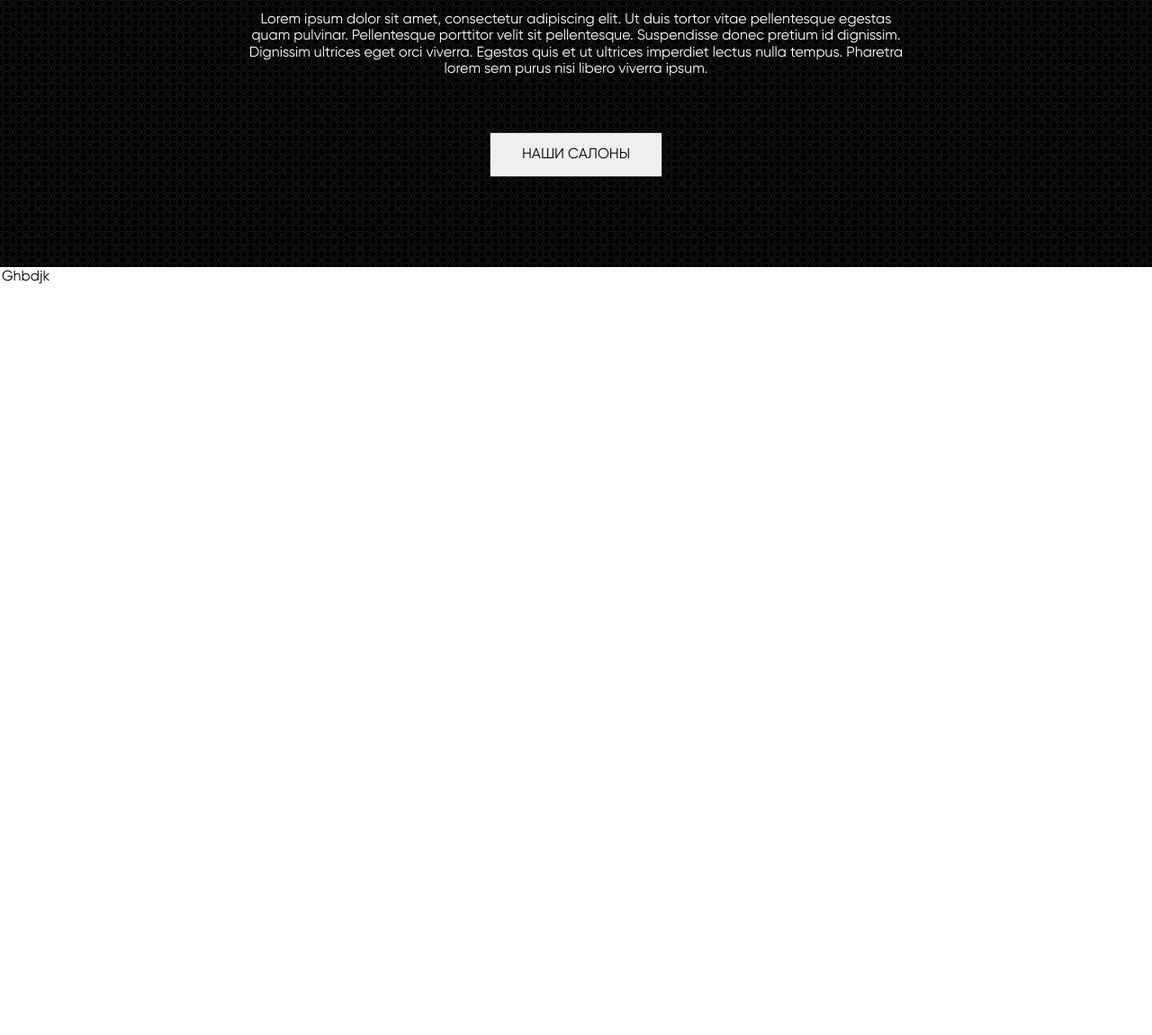
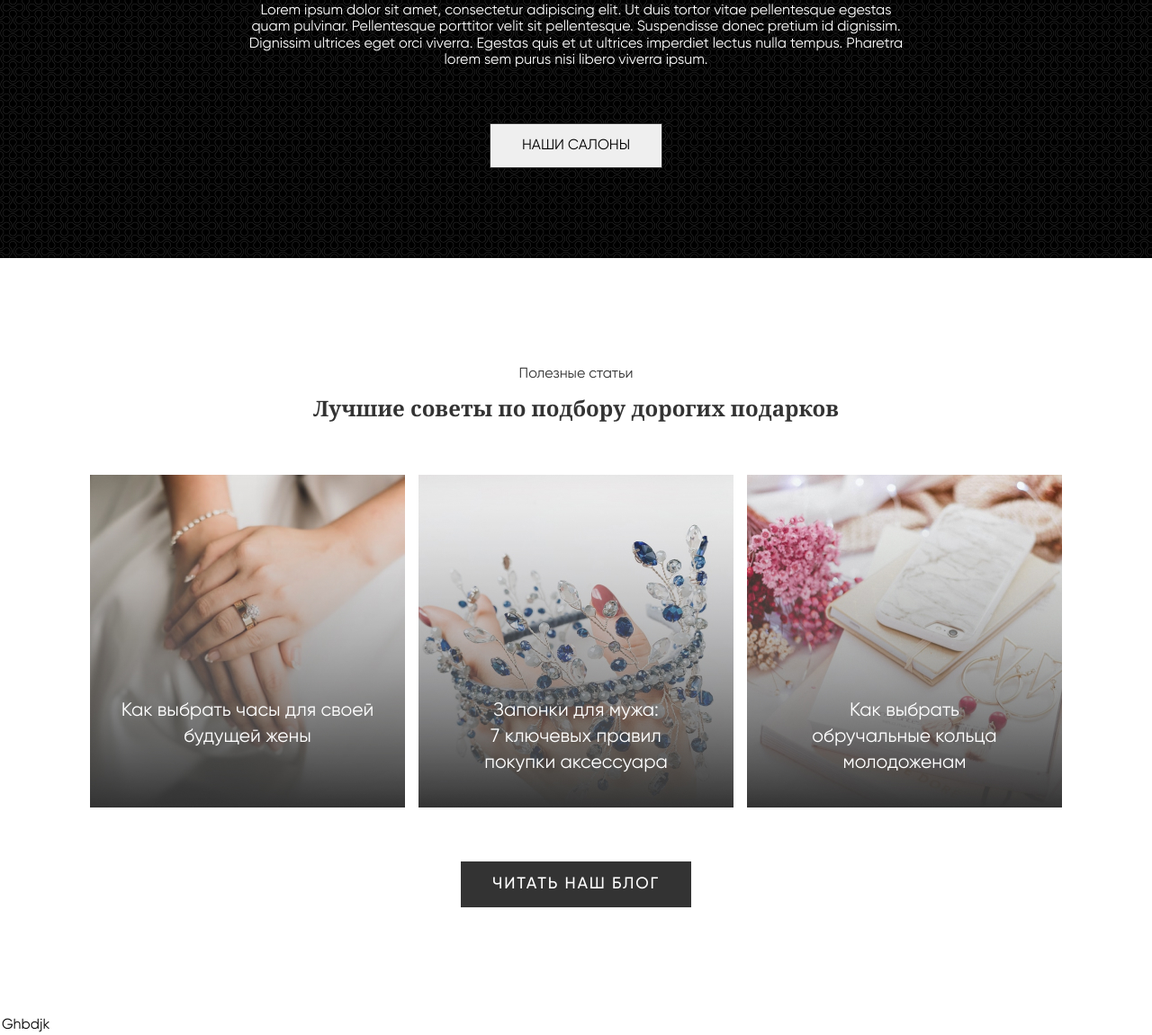
Before and after one commit to avoideyecontact/jewelryOJJO, a website: page source/index.html in a window 1280 px wide. Shown: the part 2223-3374 px from the top of the page at 90% size. Before the commit the page ends 2542 px from the top, so only its background shows below. Drawn offline with nearby package versions, Linux system fonts and the light colour scheme; files that its build step writes are made by us from their sources.

Commit message:
Added articles

```diff
--- a/source/index.html
+++ b/source/index.html
@@ -91,6 +91,24 @@
         <button class="salon__button">Наши салоны</button>
       </div>
     </div>
+    <div class="page-main__articles">
+      <div class="articles center">
+        <span class="articles__text">Полезные статьи</span>
+        <h2 class="articles__title">Лучшие советы по подбору дорогих подарков</h2>
+        <ul class="articles__list">
+          <li class="articles__item  articles__item--1">
+            <a href="#" class="articles__link">Как&nbsp;выбрать часы&nbsp;для&nbsp;своей будущей&nbsp;жены</a>
+          </li>
+          <li class="articles__item  articles__item--2">
+            <a href="#" class="articles__link">Запонки для мужа: 7&nbsp;ключевых&nbsp;правил покупки&nbsp;аксессуара</a>
+          </li>
+          <li class="articles__item  articles__item--3">
+            <a href="#" class="articles__link">Как&nbsp;выбрать обручальные&nbsp;кольца молодоженам</a>
+          </li>
+        </ul>
+        <button class="articles__button">Читать наш блог</button>
+      </div>
+    </div>
   </main>
 
   <footer class="page-footer">Ghbdjk</footer>
--- /dev/null
+++ b/source/sass/articles.scss
@@ -0,0 +1,74 @@
+.articles {
+    padding: 120px 0;
+    color: $color-accent;
+}
+
+.articles_text {
+    font-size: 21px;
+    font-weight: 400;
+    line-height: 29px;
+}
+
+.articles__title {
+    margin: 0;
+    margin-top: 15px;
+    font-family: 'Noto Serif', Times, sans-serif;
+}
+
+.articles__list {
+    list-style: none;
+    padding: 0;
+    margin: 0;
+    display: flex;
+    flex-wrap: wrap;
+    gap: 15px;
+    padding: 60px 0;
+    justify-content: center;
+}
+
+.articles__item {
+    width: 350px;
+    height: 370px;
+    background-color: #aaaaaa;
+    position: relative;
+
+
+    &--1 {
+        background-image: url("../img/articles--1.jpg");
+    }
+    &--2 {
+        background-image: url("../img/articles--2.jpg");
+    }
+    &--3 {
+        background-image: url("../img/articles--3.jpg");
+    }
+}
+
+.articles__link {
+    color: $color-white;
+    text-decoration: none;
+    display: block;
+    position: absolute;
+    padding: 0 30px;
+    padding-top: 248px;
+    padding-bottom: 35px;
+    font-size: 21px;
+    font-weight: 400;
+    line-height: 29px;
+    box-sizing: border-box;
+}
+
+.articles__button {
+    font-size: 18px;
+    font-weight: 500;
+    line-height: 21px;
+    letter-spacing: 0.1em;
+    background-color: $color-accent;
+    text-transform: uppercase;
+    border: none;
+    color: $color-white;
+    padding: 15px 35px;
+}
+
+// @media (max-width: ($max-width - 1px)) {
+// }
--- a/source/sass/events.scss
+++ b/source/sass/events.scss
@@ -22,9 +22,10 @@
 }
 
 .events__list--buttons {
-    column-gap: 14px;
+    column-gap: 8px;
     margin-bottom: 55px;
     row-gap: 15px;
+    justify-content: center;
 }
 
 .events__item--button {
@@ -74,7 +75,8 @@
 }
 
 .events__list--products {
-    gap: 25px;
+    gap: 15px;
+    justify-content: center;
 }
 
 .events__item--product {
--- a/source/sass/style.scss
+++ b/source/sass/style.scss
@@ -7,6 +7,7 @@
 @import "page-main.scss";
 @import "events.scss";
 @import "salon.scss";
+@import "articles.scss";
 @import "menu-hidden.scss";
 
 html {
```
Also changed, not shown: source/img/articles--1.jpg (added), source/img/articles--2.jpg (added), source/img/articles--3.jpg (added).
